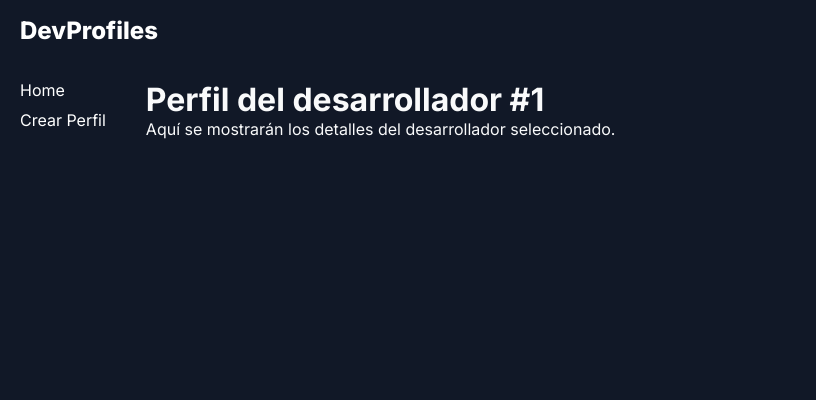
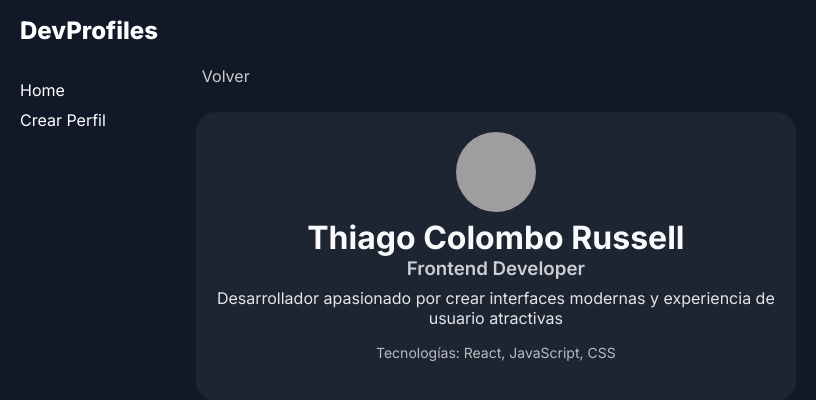
Before and after one commit to thiagocr-dev/DevProfile, a React (Vite) app: page /profile/1 in a window 1280 px wide. Shown: the top 400 px of the page, without its empty margins (0-816 px from the left). Built offline with nearby package versions, Linux system fonts and the light colour scheme; grey boxes are pictures that could not be loaded.

Commit message:
Agrefgado de perfil, creacion de pagina con datos de servidor, mapa de arrays, uso de Navigate

```diff
--- /dev/null
+++ b/src/data/developers.js
@@ -0,0 +1,28 @@
+const developers = [
+            {
+                id: 1,
+                name: "Thiago Colombo Russell",
+                role: "Frontend Developer",
+                tech: ["React", "JavaScript", "CSS"],
+                avatar: "https://randomuser.me/api/portraits/men/1.jpg",
+                bio: "Desarrollador apasionado por crear interfaces modernas y experiencia de usuario atractivas"
+            },
+            {
+                id: 2,
+                name: "María López",
+                role: "Backend Developer",
+                tech: ["Node.js", "Express", "MongoDB"],
+                avatar: "https://randomuser.me/api/portraits/women/2.jpg",
+                bio: "Especialista en arquitecturas, backend y APIs escalables"
+            },
+            {
+                id: 3,
+                name: "Mati Profe",
+                role: "Full Stack Developer",
+                tech: ["Angular", "JavaScript", "CSS"],
+                avatar: "https://randomuser.me/api/portraits/men/3.jpg",
+                bio: "Full stack developer enfocado en soluciones complejas y eficientes"
+            }
+]
+
+export default developers
--- a/src/layouts/layout.css
+++ b/src/layouts/layout.css
@@ -8,6 +8,6 @@
     }
 
 .main{
-    padding: 20px;
+    padding: 0 50px;
     color: #f9fafb;
 }
--- a/src/main.jsx
+++ b/src/main.jsx
@@ -5,6 +5,6 @@ import App from './App.jsx'
 
 createRoot(document.getElementById('root')).render(
   <BrowserRouter>
-  <App />
+    <App />
   </BrowserRouter>
 )
--- a/src/pages/Home.css
+++ b/src/pages/Home.css
@@ -6,7 +6,6 @@
 
 .home__leyend{
     justify-content: center;
-    padding: 10px;
 }
 
 .title{
--- a/src/pages/Home.jsx
+++ b/src/pages/Home.jsx
@@ -1,34 +1,11 @@
+import "./Home.css"
 import { use } from "react"
-import "./Home.css"
 import { useNavigate } from "react-router"
+import developers from "../data/developers"
 
 function Home(){
 
     const navigate = useNavigate()
-
-    const developers = [
-            {
-                id: 1,
-                name: "Juan Pérez",
-                role: "Frontend Developer",
-                tech: ["React", "JavaScript", "CSS"],
-                avatar: "https://randomuser.me/api/portraits/men/1.jpg"
-            },
-            {
-                id: 2,
-                name: "María López",
-                role: "Backend Developer",
-                tech: ["Node.js", "Express", "MongoDB"],
-                avatar: "https://randomuser.me/api/portraits/women/2.jpg"
-            },
-            {
-                id: 3,
-                name: "Mati Profe",
-                role: "Full Stack Developer",
-                tech: ["Angular", "JavaScript", "CSS"],
-                avatar: "https://randomuser.me/api/portraits/men/3.jpg"
-            }
-    ]
     return(
 
         <div className="home__container">
--- /dev/null
+++ b/src/pages/Profile.css
@@ -0,0 +1,48 @@
+.profile__container{
+    align-items: center;
+    display: flex;
+    flex-direction: column;
+    padding: 0px 20px;
+}
+
+.back-btn{
+    background: none;
+    border: none;
+    border-radius: 20px;
+    align-self: flex-start;
+    color: #ccc;
+    cursor: pointer;
+    font-size: 16px;
+    margin-bottom: 20px;
+    padding: 6px;
+}
+
+.back-btn:hover{
+    color: white;
+}
+
+.profile__card{
+    background-color: rgba(255, 255, 255, 0.05);
+    border-radius: 20px;
+    padding: 20px;
+    text-align: center;
+    width: 100%;
+    max-width: 600px;
+}
+
+.role{
+    opacity: 0.8;
+    margin-bottom: 8px;
+}
+
+.bio{
+    opacity: 0.9;
+    margin-bottom: 16px;
+}
+
+.tech{
+    display: flex;
+    gap: 10px;
+    justify-content: center;
+    margin-bottom: 20px;
+}
--- a/src/pages/Profile.jsx
+++ b/src/pages/Profile.jsx
@@ -1,12 +1,36 @@
-import { useParams } from 'react-router'
+import './Profile.css'
+import { useParams, useNavigate } from 'react-router'
+import developers from '../data/developers'
 
 function Profile() {
     const {id} = useParams()
+    const navigate = useNavigate()
+
+    const developer = developers.find(dev => dev.id === parseInt(id))
+
+    if (!developer) {
+        return (
+            <div className="profile__container">
+                <h1>Desarrollador no encontrado</h1>
+            </div>
+        )
+    }
 
     return (
         <div className="profile__container">
-            <h1>Perfil del desarrollador #{id}</h1>
-            <p>Aquí se mostrarán los detalles del desarrollador seleccionado.</p> {/* desarrollar mas */}
+            <button className="back-btn" onClick={() => navigate(-1)}>Volver</button>
+            <div className="profile__card">
+                <img
+                    src={developer.avatar}
+                    alt={developer.name}
+                    className='avatar'
+                />
+
+                <h1>{developer.name}</h1>
+                <h3 className='role'>{developer.role}</h3>
+                <p className='bio'>{developer.bio}</p>
+                <p className='tech'>Tecnologías: {developer.tech.join(", ")}</p> {/* puede mejorar, separar cada tecnologia individualmente  */}
+            </div>
         </div>
     )
 }
```
